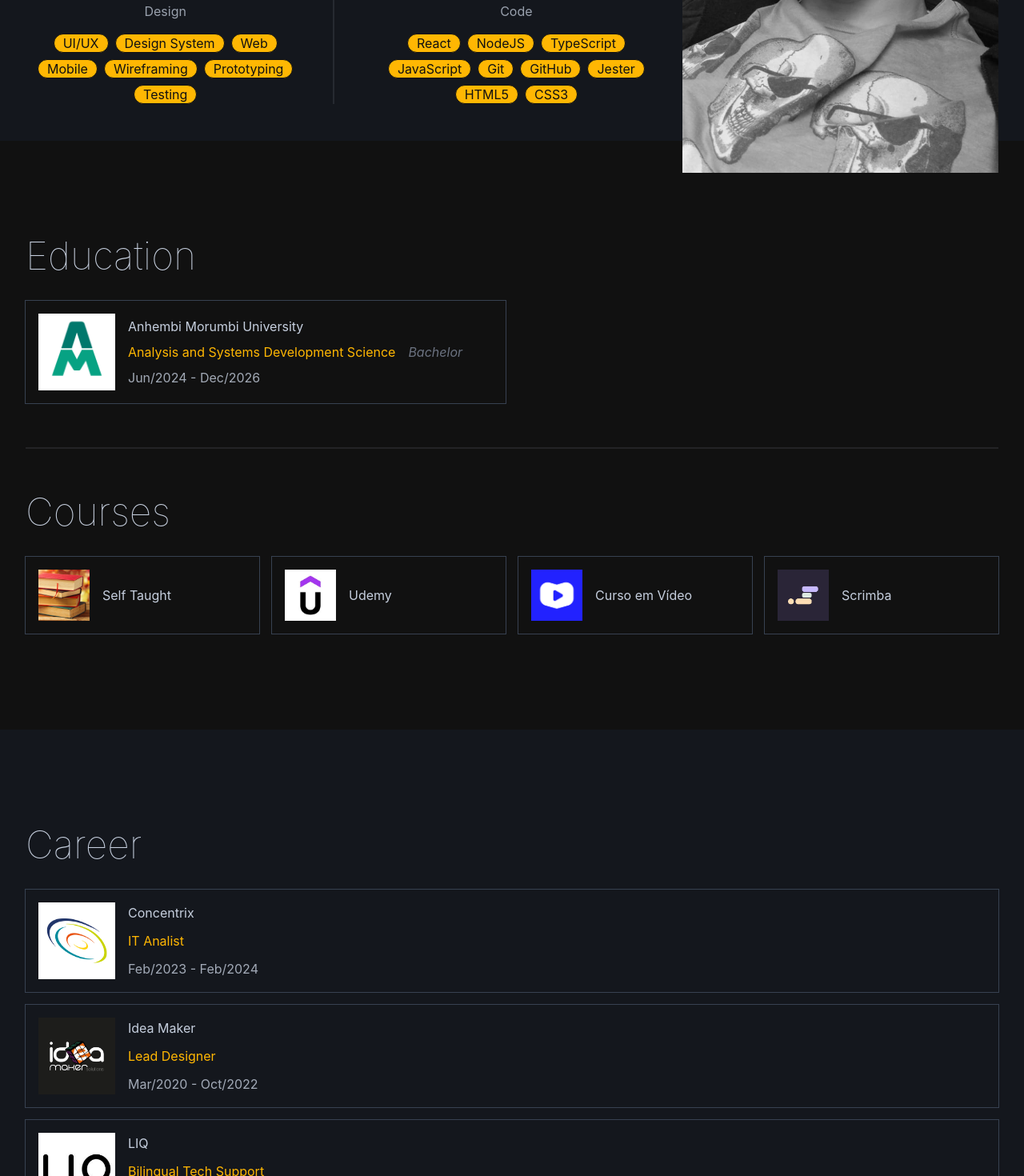
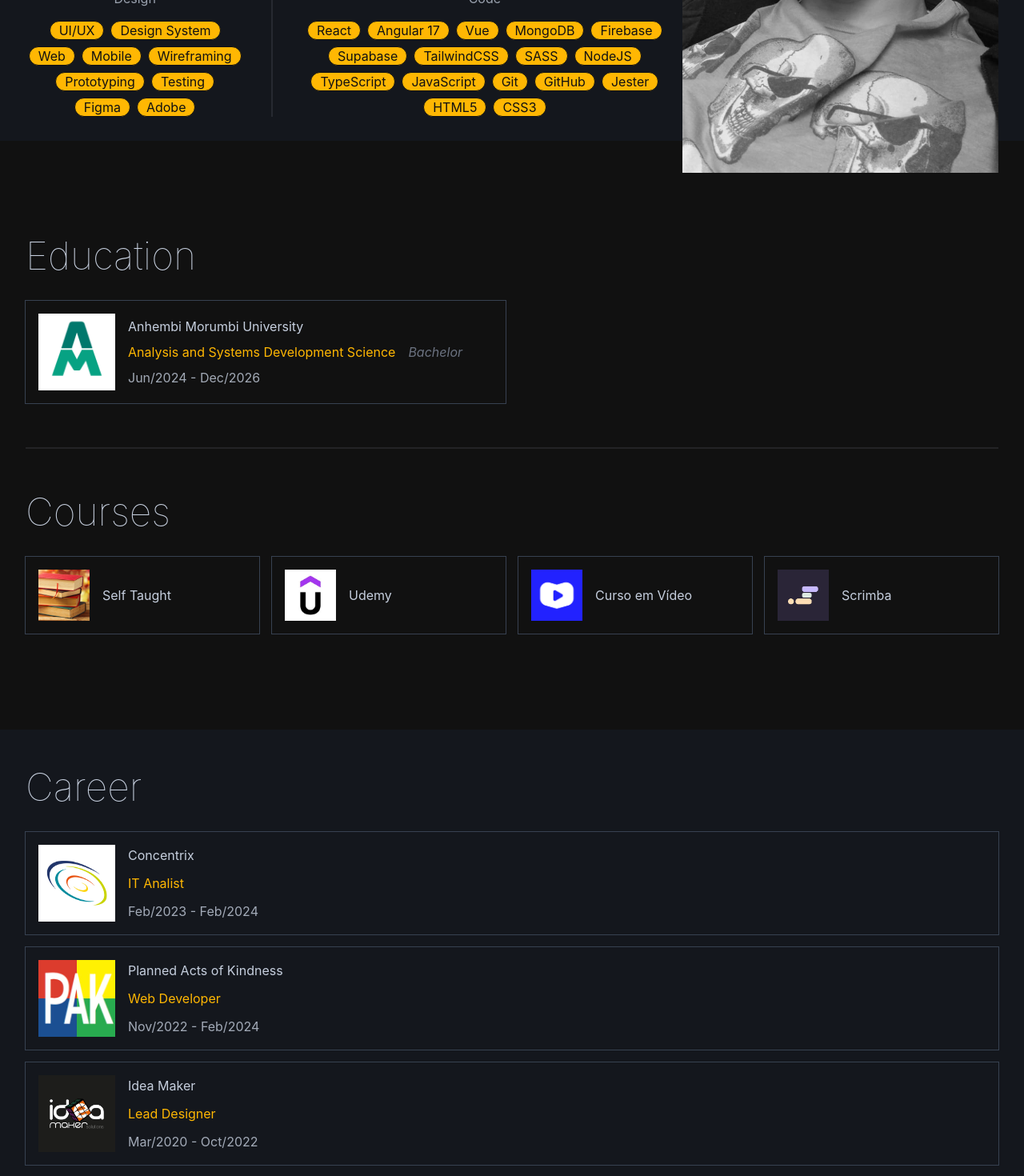
Before and after one commit to YggLart/newrepo, a React (Create React App) app: page / in a window 1280 px wide. Shown: the part 1360-2830 px from the top of the page at 80% size. Built offline with nearby package versions, Linux system fonts and the light colour scheme.

Commit message:
update profile and career

```diff
--- a/src/Data/career.ts
+++ b/src/Data/career.ts
@@ -1,6 +1,7 @@
 import Concentrix from "../Assets/career/concentrix.jpg";
 import IdeaMaker from "../Assets/career/ideamaker.jpg";
 import LIQ from "../Assets/career/liq.png";
+import PAK from "../Assets/career/pak.jpeg"
 
 export const career = [
   {
@@ -13,6 +14,19 @@
     From: new Date("2023-02-01"),
     To: new Date("2024-2-20"),
     Image: Concentrix,
+  },
+  {
+    Place: "Planned Acts of Kindness",
+    Role: "Web Developer",
+    Description: [
+      "Actively contributed to the expansion of their global impact by developing pages on WordPress.",
+      "Through my efforts, I crafted user-friendly and engaging web pages that effectively conveyed the organization’s mission and showcased the transformative acts of kindness they initiated world-wide.",
+      "These pages served as a powerful tool for spreading awareness and garnering support, fostering a sense of community around the shared goal of making a positive difference in people’s lives.",
+      "It was a fulfilling experience to leverage my skills to amplify the reach of an organization dedicated to benevolence and kindness on a global scale."
+    ],
+    From: new Date("2022-11-01"),
+    To: new Date("2024-2-20"),
+    Image: PAK,
   },
   {
     Place: "Idea Maker",
--- a/src/Data/profile.ts
+++ b/src/Data/profile.ts
@@ -18,9 +18,18 @@
       "Wireframing",
       "Prototyping",
       "Testing",
+      "Figma",
+      "Adobe"
     ],
     Code: [
       "React",
+      "Angular 17",
+      "Vue",
+      "MongoDB",
+      "Firebase",
+      "Supabase",
+      "TailwindCSS",
+      "SASS",
       "NodeJS",
       "TypeScript",
       "JavaScript",
```
Also changed, not shown: src/Assets/career/pak.jpeg (added).
